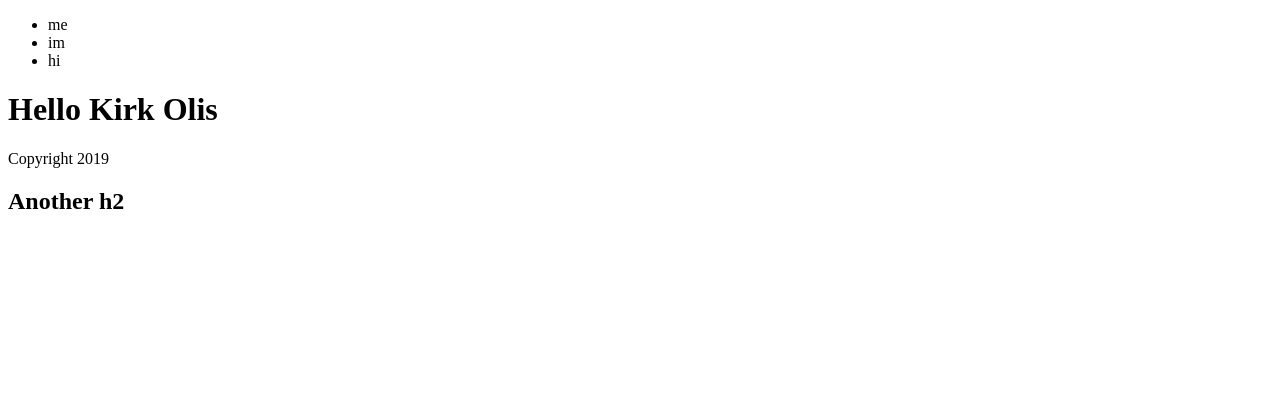
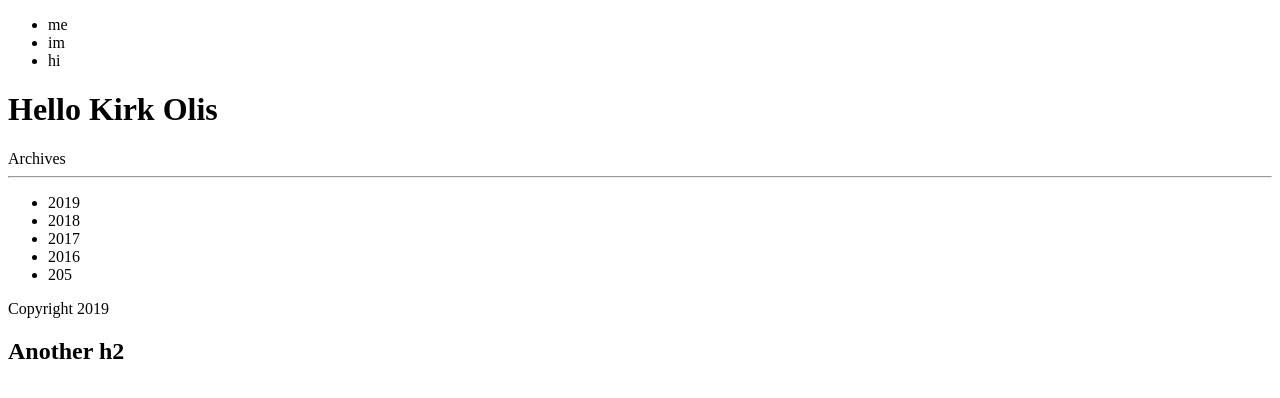
Before and after one commit to kirkpatrikolis/cascade, a plain HTML site: page index.html in a window 1280 px wide. Drawn offline with Linux system fonts and the light colour scheme.

Commit message:
Create the sidebar

```diff
--- a/index.html
+++ b/index.html
@@ -14,6 +14,17 @@
 	</header>
   <h1>Hello Kirk Olis</h1>
 
+  <aside>
+    Archives
+    <hr />
+    <ul>
+      <li>2019</li>
+      <li>2018</li>
+      <li>2017</li>
+      <li>2016</li>
+      <li>205</li>
+    </ul>
+  </aside>
   <footer>
     Copyright 2019
 
```
